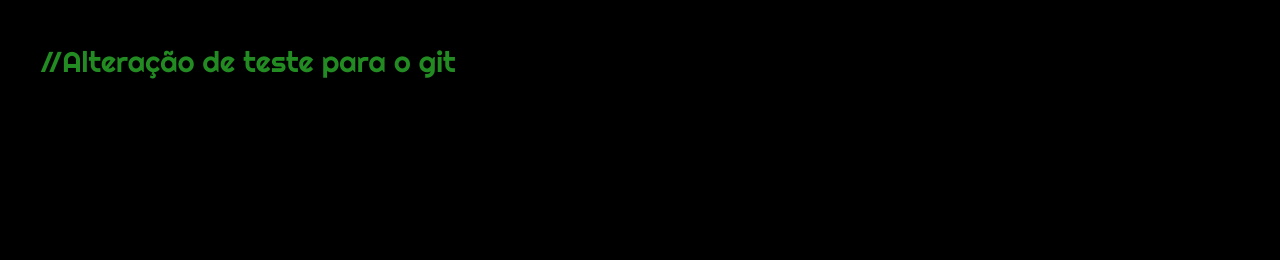
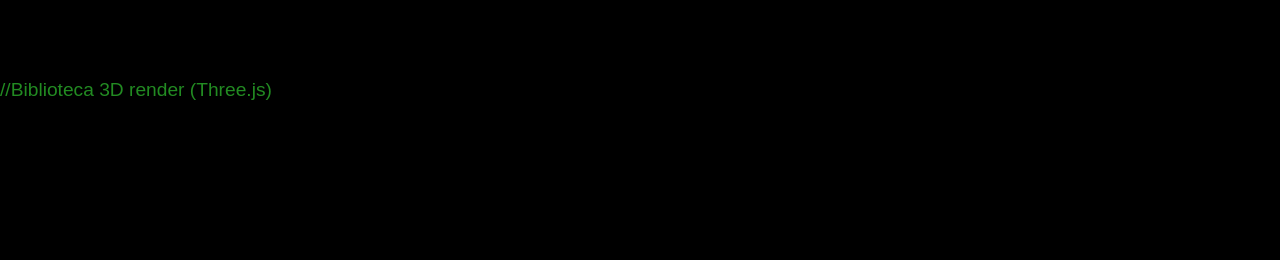
Before and after one commit to RudolfoTorres/my-website, a plain HTML site: page index.html in a window 1280 px wide. Shown: the part 520-800 px from the top of the page. Drawn offline with nearby package versions, Linux system fonts and the light colour scheme; a web font is replaced by a local one.

Commit message:
adicionando js + jquery

```diff
--- a/index.html
+++ b/index.html
@@ -68,9 +68,11 @@
     <section class="main">
         <div class="main-content">
             <h1>Sua <span class="spotlight">marca</span> conectada ao <span class="spotlight spot2">mundo!</span></h1>
-            <p class="descriptions">//Alteração de teste para o git</p>
+            <span class="descriptions"></span>
         </div>
         <div class="earth"></div>
     </section>
+    <script src="jquery/src/jquery.js"></script>
+    <script src="js/descriptions.js"></script>
 </body>
 </html>
--- /dev/null
+++ b/js/descriptions.js
@@ -0,0 +1,28 @@
+function changeDescriptions(text,width,display){
+    console.log(text);
+    console.log(width);
+    console.log(display);
+    document.querySelector(".descriptions").innerHTML = "<p>"+text+"</p>";
+};
+
+const descriptions = [
+    {
+        text: "//Programador PHP e MySQL (Back-end);",
+        width: "14.1em",
+        display: "none"
+    },
+    {
+        text: "//Desenvolvedor Web CSS, HTML5 e Javascript",
+        width: "14.1em",
+        display: "none"
+    },
+    {
+        text: "//Biblioteca 3D render (Three.js)",
+        width: "14.1em",
+        display: "none"
+    }
+];
+
+for (var i = 0; i < descriptions.length; i++) {
+    changeDescriptions(descriptions[i].text, descriptions[i].width, descriptions[i].display);
+};
```
